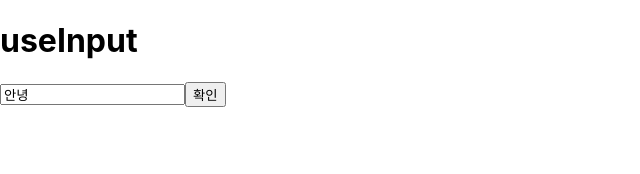
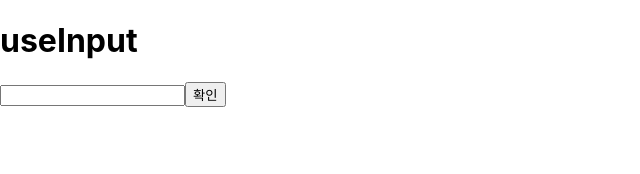
Before and after one commit to hyennin/react-practice1-2, a React (Create React App) app: page / in a window 1280 px wide. Shown: the top 174 px of the page, without its empty margins (0-640 px from the left). Built offline with nearby package versions, Linux system fonts and the light colour scheme.

Commit message:
useInput 실습

```diff
--- a/src/App.js
+++ b/src/App.js
@@ -1,16 +1,17 @@
+// App.js
 import { useInput } from "./useInput";
 
+function displayMessage(message) {
+  alert(message);
+}
 const App = () => {
-  const [inputValue, handleChange] = useInput("안녕");
-  const handleSubmit = () => {
-    alert(inputValue);
-    //setInputValue("");
-  };
+  const [inputValue, handleChange, handleSubmit] = useInput("", displayMessage);
+
   return (
     <div>
-    <h1>useInput</h1>
-    <input value={inputValue} onChange={handleChange} />
-    <button onClick={handleSubmit}>확인</button>
+      <h1>useInput</h1>
+      <input value={inputValue} onChange={handleChange} />
+      <button onClick={handleSubmit}>확인</button>
     </div>
   );
 };
--- a/src/useInput.js
+++ b/src/useInput.js
@@ -1,12 +1,13 @@
 import { useState } from "react";
-export function useInput(initialValue) {
+
+export function useInput(initialValue, submitAction) {
     const [inputValue, setInputValue] = useState(initialValue);
     const handleChange = (e) => {
         setInputValue(e.target.value);
     };
     const handleSubmit = () => {
         setInputValue("");
-        alert(inputValue);
+        submitAction(inputValue);
     };
     return [inputValue, handleChange, handleSubmit];
 }
```
